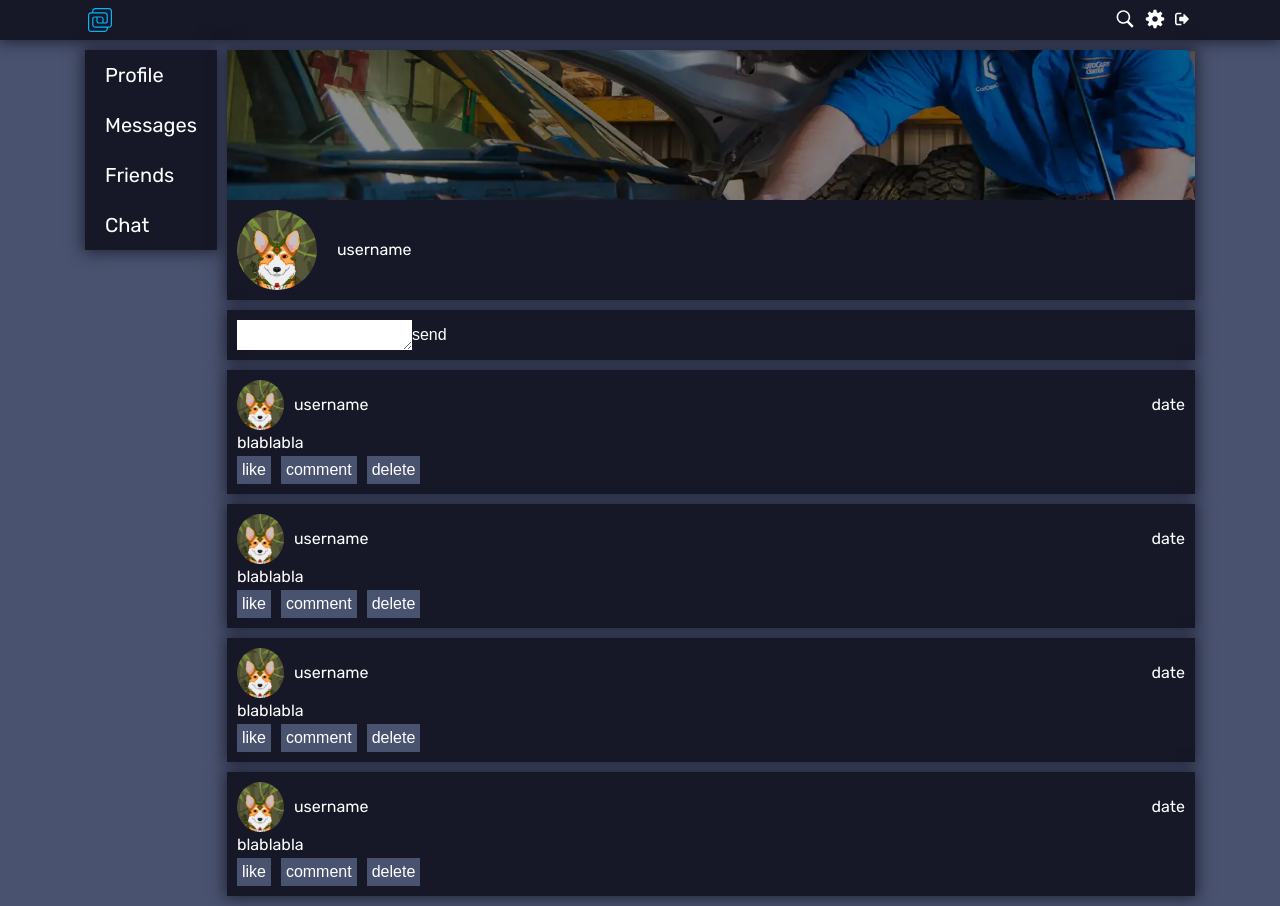
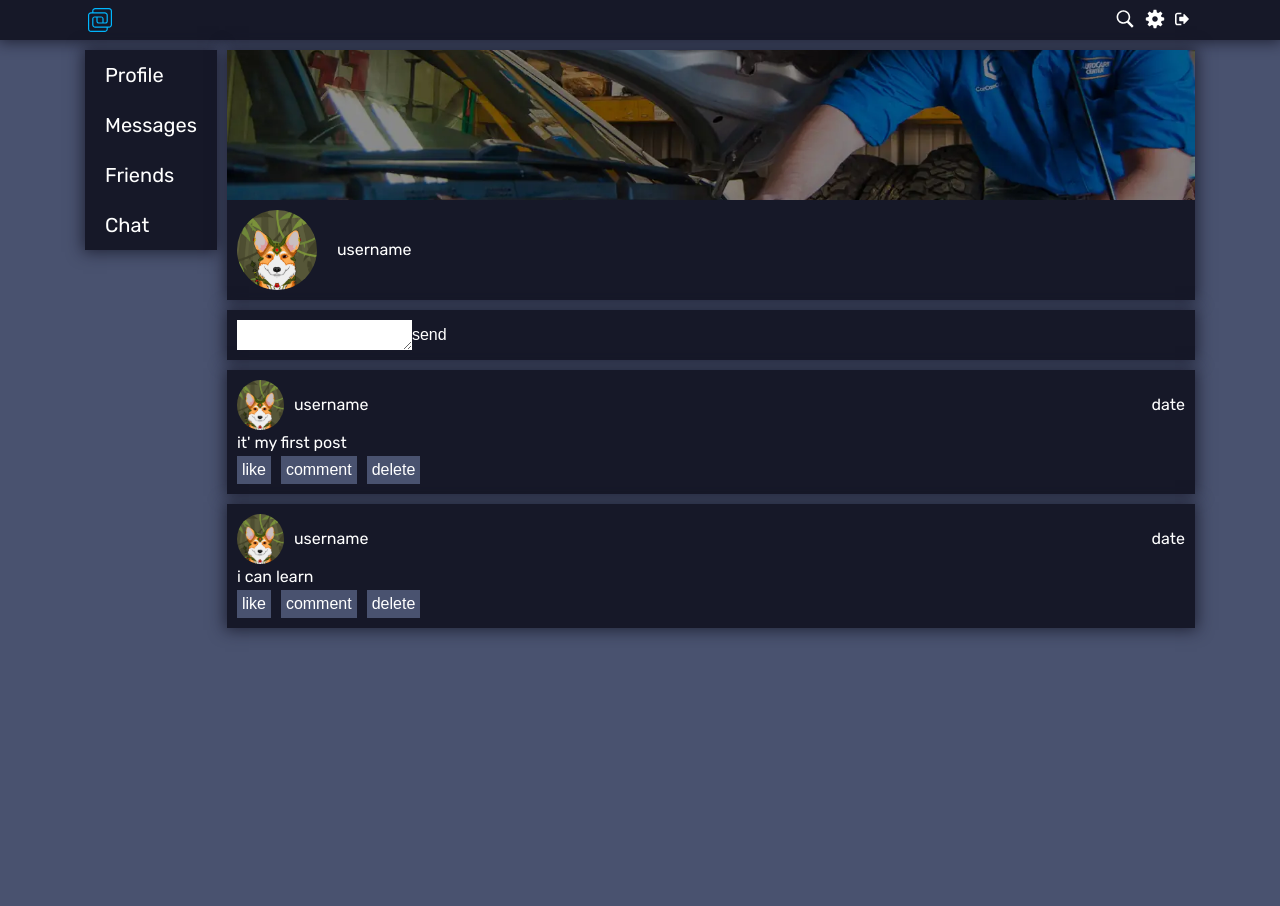
Before and after one commit to tazalov/social_ts, a React (Create React App) app: page / in a window 1280 px wide. After the commit the page ends 800 px from the top, so only its background shows below. Built offline with nearby package versions, Linux system fonts and the light colour scheme.

Commit message:
Attempt using props

```diff
--- a/src/pages/profile/posts/Posts.tsx
+++ b/src/pages/profile/posts/Posts.tsx
@@ -9,10 +9,8 @@ export function Posts(props: PostsPT) {
   return (
     <StyledPosts>
       <PostForm />
-      <Post />
-      <Post />
-      <Post />
-      <Post />
+      <Post message={"it' my first post"} />
+      <Post message={"i can learn"} />
     </StyledPosts>
   );
 }
--- a/src/pages/profile/posts/post/Post.tsx
+++ b/src/pages/profile/posts/post/Post.tsx
@@ -6,9 +6,11 @@ import styled from "styled-components";
 import { ShadowContainer } from "../../../../components/ShadowContainer";
 import { theme } from "../../../../styles/Theme";
 
-type PostPT = {};
+type PostPT = {
+  message: string;
+};
 
-export function Post(props: PostPT) {
+export function Post({ message }: PostPT) {
   return (
     <ShadowContainer>
       <StyledPost>
@@ -19,7 +21,7 @@ export function Post(props: PostPT) {
             <span>date</span>
           </UserInfo>
         </FlexWrapper>
-        <PostText>blablabla</PostText>
+        <PostText>{message}</PostText>
         <PostButtons gap={"10px"}>
           <button>like</button>
           <button>comment</button>
```
